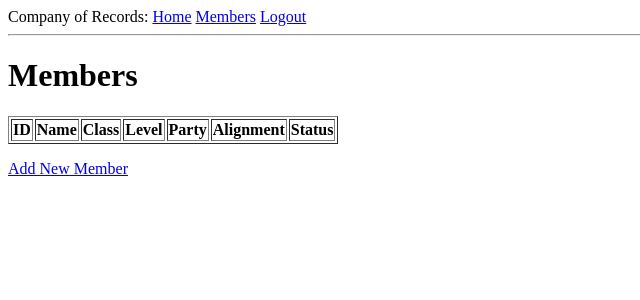
After one commit to janton527/Comany-of-Records, a Flask app: page /members in a window 1280 px wide. The commit adds this page. Shown: the top 300 px of the page, without its empty margins (0-640 px from the left). Run offline with Flask 3, Linux system fonts and the light colour scheme; the visitor is signed in with stand-in values (Sample User, id 1); lists and menus that the app fills with data are empty.

Commit message:
add members table

```diff
--- a/app/models.py
+++ b/app/models.py
@@ -40,3 +40,12 @@ class Post(db.Model):
 
     def __repr__(self):
         return '<Post {}>'.format(self.body)
+
+class Member(db.Model):
+    id: so.Mapped[int] = so.mapped_column(primary_key=True)
+    name: so.Mapped[str] = so.mapped_column(sa.String(32), unique=True)
+    profession: so.Mapped[str] = so.mapped_column(sa.String(32))
+    level: so.Mapped[int] = so.mapped_column(sa.Integer)
+    party: so.Mapped[Optional[str]] = so.mapped_column(sa.String(32))
+    alignment: so.Mapped[str] = so.mapped_column(sa.String(2))
+    status: so.Mapped[str] = so.mapped_column(sa.String(15))
--- a/app/routes.py
+++ b/app/routes.py
@@ -4,7 +4,7 @@ from urllib.parse import urlsplit
 import sqlalchemy as sa
 from app import app, db
 from app.forms import LoginForm, RegistrationForm
-from app.models import User
+from app.models import User, Member
 
 @app.route('/')
 @app.route('/index')
@@ -58,3 +58,15 @@ def register():
         flash('Congratulations, yoou are now a registered user!')
         return redirect(url_for('login'))
     return render_template('register.html', title='Register', form=form)
+
+@app.route('/members', methods=['GET', 'POST'])
+@login_required
+def members():
+    query = sa.select(Member)
+    members = db.session.scalars(query).all()
+    return render_template('members.html', title='Members', members=members)
+
+@app.route('/members/new_member')
+@login_required
+def new_member():
+    return "Test"
--- a/app/templates/base.html
+++ b/app/templates/base.html
@@ -14,6 +14,7 @@
 			{% if current_user.is_anonymous %}
 			<a href="{{ url_for('login') }}">Login</a>
 			{% else %}
+			<a href="{{ url_for('members') }}">Members</a>
 			<a href="{{ url_for('logout') }}">Logout</a>
 			{% endif %}
 		</div>
--- /dev/null
+++ b/app/templates/members.html
@@ -0,0 +1,32 @@
+{% extends "base.html" %}
+
+{% block content %}
+	<h1>Members</h1>
+	<table border="1">
+		<thead>
+			<tr>
+				<th>ID</th>
+				<th>Name</th>
+				<th>Class</th>
+				<th>Level</th>
+				<th>Party</th>
+				<th>Alignment</th>
+				<th>Status</th>
+			</tr>
+		</thead>
+		<tbody>
+			{% for member in members %}
+			<tr>
+				<td>{{ member.id }}</td>
+				<td>{{ member.name }}</td>
+				<td>{{ member.class }}</td>
+				<td>{{ member.level }}</td>
+				<td>{{ member.party }}</td>
+				<td>{{ member.alignment }}</td>
+				<td>{{ member.Status }}</td>
+			</tr>
+			{% endfor %}
+		</tbody>
+	</table>
+	<p><a href="{{ url_for('new_member') }}">Add New Member</a></p>
+{% endblock %}
```
Also changed, not shown: migrations/versions/e1cf6e888cc2_add_member_table.py (added, +38 -0 lines).
